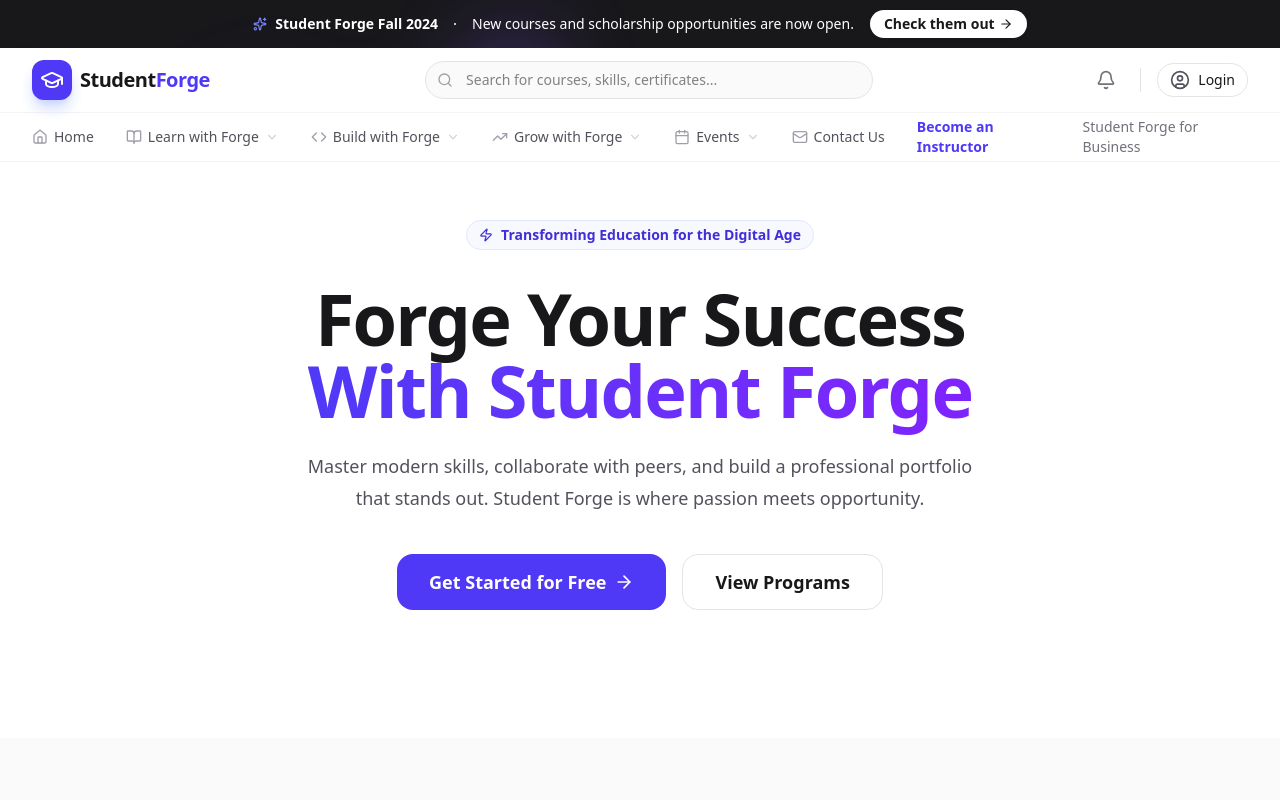
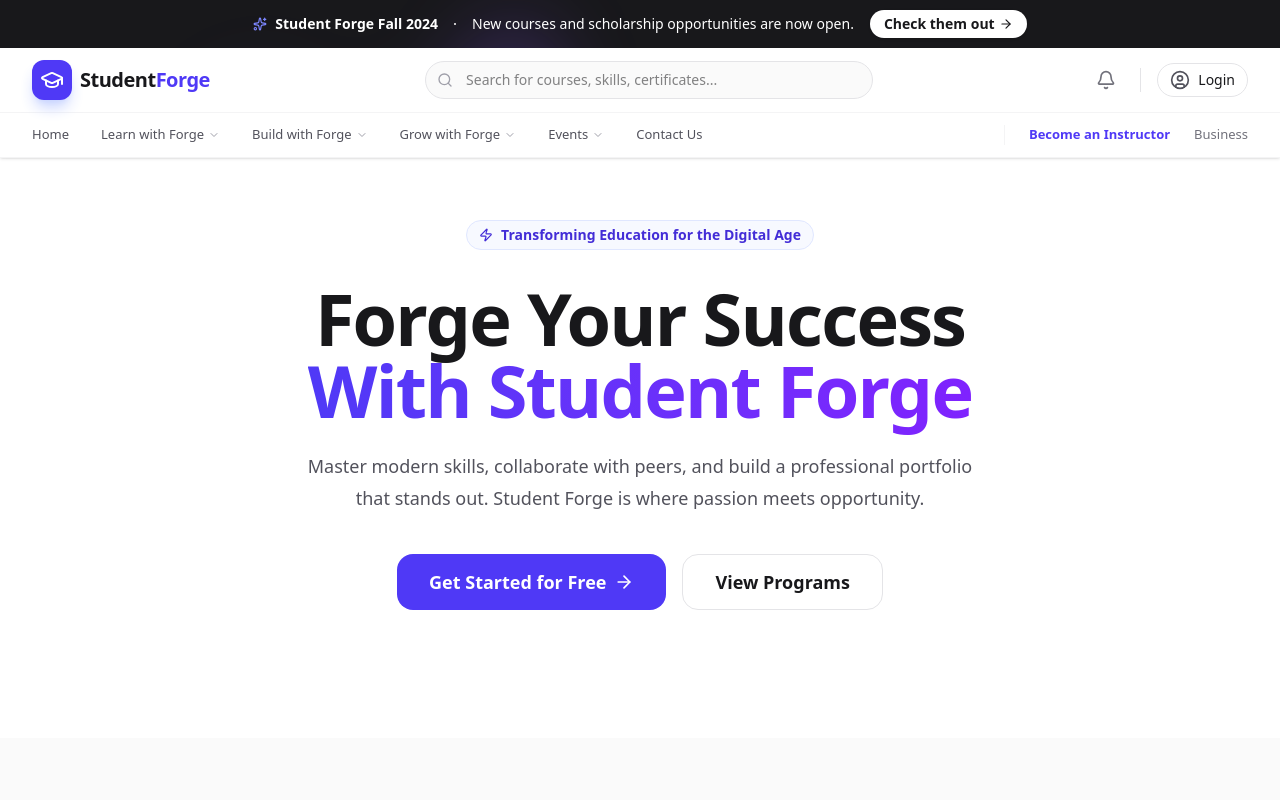
Before and after one commit to FDT-Server/StudentForge, a Next.js app: page / in a window 1280 px wide. Shown: the top 800 px of the page. Built offline with nearby package versions, Linux system fonts and the light colour scheme.

Commit message:
Clean up SubNavbar: remove icons, add hover animations, and ensure fluid responsiveness

```diff
--- a/src/components/SubNavbar.tsx
+++ b/src/components/SubNavbar.tsx
@@ -1,43 +1,52 @@
 "use client";
 
 import Link from "next/link";
-import { ChevronDown, Home, BookOpen, Code, TrendingUp, Calendar, Mail } from "lucide-react";
+import { ChevronDown } from "lucide-react";
 
 export default function SubNavbar() {
     const links = [
-        { name: "Home", href: "/", icon: <Home size={16} /> },
-        { name: "Learn with Forge", href: "/learn", icon: <BookOpen size={16} /> },
-        { name: "Build with Forge", href: "/build", icon: <Code size={16} /> },
-        { name: "Grow with Forge", href: "/grow", icon: <TrendingUp size={16} /> },
-        { name: "Events", href: "/events", icon: <Calendar size={16} /> },
-        { name: "Contact Us", href: "/contact", icon: <Mail size={16} /> },
+        { name: "Home", href: "/" },
+        { name: "Learn with Forge", href: "/learn" },
+        { name: "Build with Forge", href: "/build" },
+        { name: "Grow with Forge", href: "/grow" },
+        { name: "Events", href: "/events" },
+        { name: "Contact Us", href: "/contact" },
     ];
 
     return (
-        <div className="w-full border-b border-zinc-100 bg-white">
-            <div className="mx-auto flex h-12 max-w-7xl items-center gap-8 px-4 sm:px-6 lg:px-8 overflow-x-auto no-scrollbar">
+        <div className="w-full border-b border-zinc-100 bg-white shadow-sm">
+            <div className="mx-auto flex h-11 max-w-7xl items-center px-4 sm:px-6 lg:px-8">
+                {/* Main Navigation Links */}
+                <nav className="flex h-full items-center gap-6 sm:gap-8 overflow-x-auto no-scrollbar scroll-smooth flex-1">
                     {links.map((link) => (
                         <Link
                             key={link.name}
                             href={link.href}
-                        className="flex items-center gap-1.5 whitespace-nowrap text-sm font-medium text-zinc-600 transition-colors hover:text-indigo-600 group"
+                            className="relative flex h-full items-center whitespace-nowrap text-[13px] font-medium text-zinc-600 transition-all hover:text-indigo-600 group"
                         >
-                        <span className="text-zinc-400 group-hover:text-indigo-500 transition-colors">
-                            {link.icon}
-                        </span>
                             {link.name}
-                        {link.name !== "Home" && link.name !== "Contact Us" && (
-                            <ChevronDown size={14} className="text-zinc-300 group-hover:text-indigo-300 transition-colors" />
+                            {(link.name.includes("Forge") || link.name === "Events") && (
+                                <ChevronDown size={12} className="ml-1 text-zinc-400 group-hover:text-indigo-400 transition-colors" />
                             )}
+                            {/* Animated Underline */}
+                            <span className="absolute bottom-0 left-0 h-0.5 w-0 bg-indigo-600 transition-all duration-300 group-hover:w-full" />
                         </Link>
                     ))}
+                </nav>
 
-                <div className="ml-auto flex items-center gap-6">
-                    <Link href="#" className="hidden text-sm font-semibold text-indigo-600 hover:text-indigo-700 sm:block">
+                {/* Right Section - CTA */}
+                <div className="hidden items-center gap-6 border-l border-zinc-100 pl-6 sm:flex">
+                    <Link
+                        href="#"
+                        className="text-[13px] font-semibold text-indigo-600 transition-colors hover:text-indigo-700"
+                    >
                         Become an Instructor
                     </Link>
-                    <Link href="#" className="hidden text-sm font-medium text-zinc-500 hover:text-zinc-900 sm:block">
-                        Student Forge for Business
+                    <Link
+                        href="#"
+                        className="text-[13px] font-medium text-zinc-500 transition-colors hover:text-zinc-900"
+                    >
+                        Business
                     </Link>
                 </div>
             </div>
```
Lines whose indentation alone changed are shown as unchanged.
